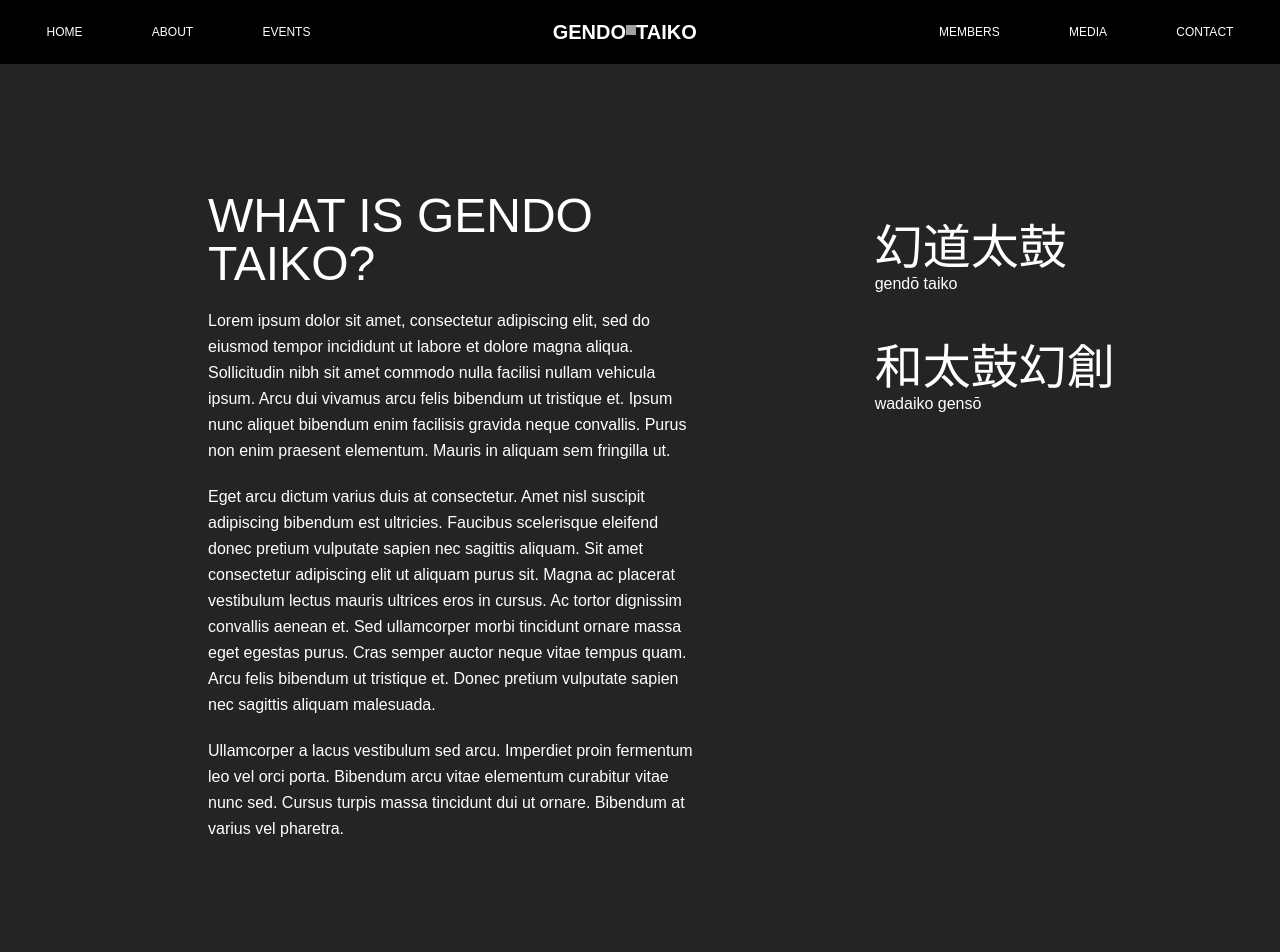
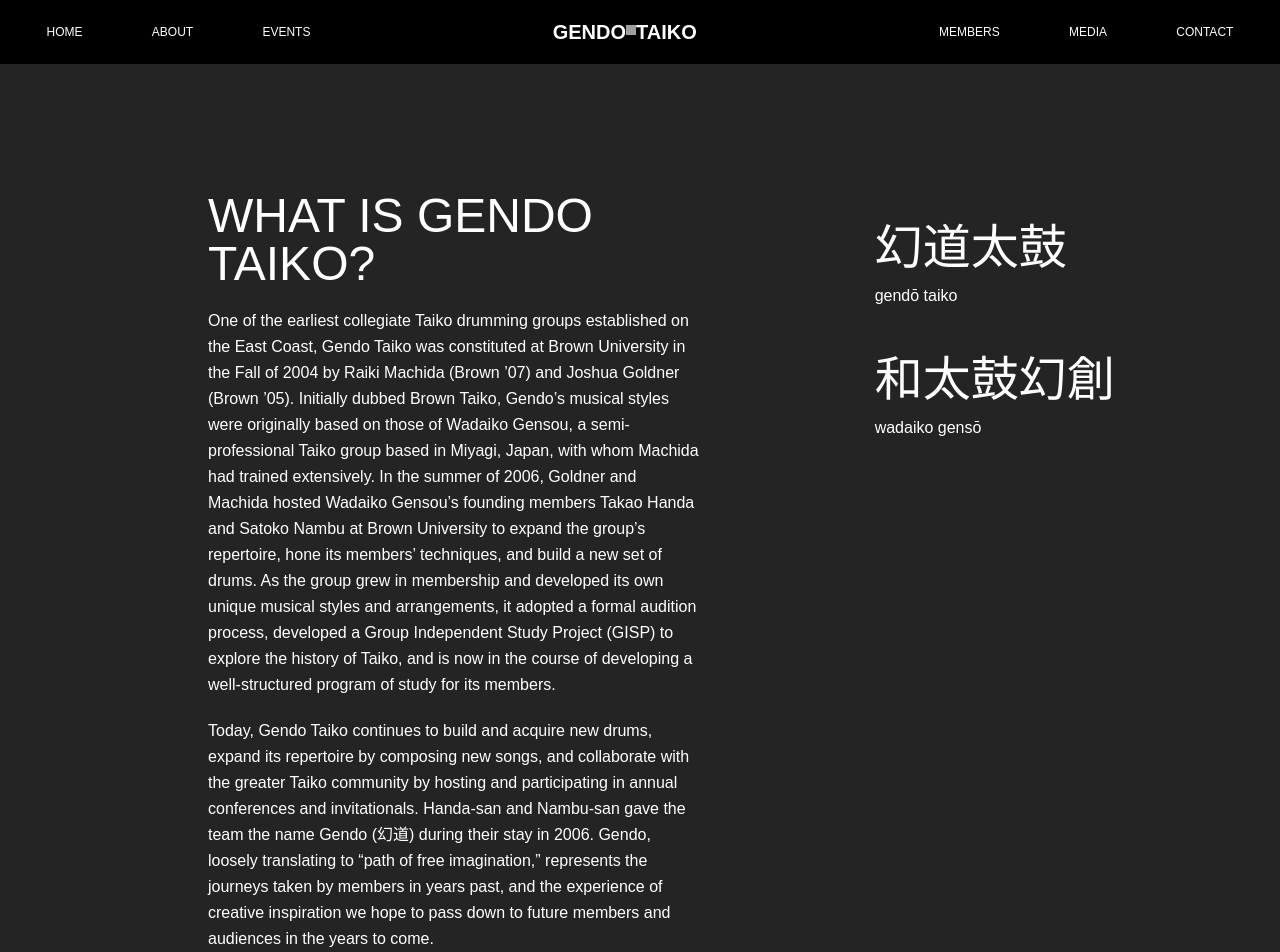
Before and after one commit to j-tan871/gendo-taiko, a Next.js app: page /about in a window 1280 px wide. Shown: the top 952 px of the page. Built offline with nearby package versions, Linux system fonts and the light colour scheme; grey boxes are pictures that could not be loaded; a web font is replaced by a local one.

Commit message:
formatting

```diff
--- a/pages/about.js
+++ b/pages/about.js
@@ -19,19 +19,16 @@
             <div className='w-full overflow-hidden p-12 lg:w-2/3 lg:px-32'>
               <div className={`text-3xl lg:text-5xl ${styles.heading}`}>WHAT IS GENDO TAIKO?</div>
               <div className={`leading-relaxed my-5 ${styles.bodytext}`}>
-                Lorem ipsum dolor sit amet, consectetur adipiscing elit, sed do eiusmod tempor incididunt ut labore et dolore magna aliqua. Sollicitudin nibh sit amet commodo nulla facilisi nullam vehicula ipsum. Arcu dui vivamus arcu felis bibendum ut tristique et. Ipsum nunc aliquet bibendum enim facilisis gravida neque convallis. Purus non enim praesent elementum. Mauris in aliquam sem fringilla ut.
+                One of the earliest collegiate Taiko drumming groups established on the East Coast, Gendo Taiko was constituted at Brown University in the Fall of 2004 by Raiki Machida (Brown ’07) and Joshua Goldner (Brown ’05). Initially dubbed Brown Taiko, Gendo’s musical styles were originally based on those of Wadaiko Gensou, a semi-professional Taiko group based in Miyagi, Japan, with whom Machida had trained extensively. In the summer of 2006, Goldner and Machida hosted Wadaiko Gensou’s founding members Takao Handa and Satoko Nambu at Brown University to expand the group’s repertoire, hone its members’ techniques, and build a new set of drums. As the group grew in membership and developed its own unique musical styles and arrangements, it adopted a formal audition process, developed a Group Independent Study Project (GISP) to explore the history of Taiko, and is now in the course of developing a well-structured program of study for its members.
               </div>
               <div className={`leading-relaxed my-5 ${styles.bodytext}`}>
-                Eget arcu dictum varius duis at consectetur. Amet nisl suscipit adipiscing bibendum est ultricies. Faucibus scelerisque eleifend donec pretium vulputate sapien nec sagittis aliquam. Sit amet consectetur adipiscing elit ut aliquam purus sit. Magna ac placerat vestibulum lectus mauris ultrices eros in cursus. Ac tortor dignissim convallis aenean et. Sed ullamcorper morbi tincidunt ornare massa eget egestas purus. Cras semper auctor neque vitae tempus quam. Arcu felis bibendum ut tristique et. Donec pretium vulputate sapien nec sagittis aliquam malesuada.
-              </div>
-              <div className={`leading-relaxed my-5 ${styles.bodytext}`}>
-              Ullamcorper a lacus vestibulum sed arcu. Imperdiet proin fermentum leo vel orci porta. Bibendum arcu vitae elementum curabitur vitae nunc sed. Cursus turpis massa tincidunt dui ut ornare. Bibendum at varius vel pharetra.
+                Today, Gendo Taiko continues to build and acquire new drums, expand its repertoire by composing new songs, and collaborate with the greater Taiko community by hosting and participating in annual conferences and invitationals. Handa-san and Nambu-san gave the team the name Gendo (幻道) during their stay in 2006. Gendo, loosely translating to “path of free imagination,” represents the journeys taken by members in years past, and the experience of creative inspiration we hope to pass down to future members and audiences in the years to come.
               </div>
             </div>
             <div className={`w-full overflow-hidden p-12 lg:w-1/3 lg:py-20`}>
-              <div className={`text-5xl ${styles.character}`}>幻道太鼓</div>
+              <div className={`text-5xl mb-3 ${styles.character}`}>幻道太鼓</div>
               <div className={styles.bodytext}>gendō taiko</div>
-              <div className={`text-5xl mt-12 ${styles.character}`}>和太鼓幻創</div>
+              <div className={`text-5xl mb-3 mt-12 ${styles.character}`}>和太鼓幻創</div>
               <div className={styles.bodytext}>wadaiko gensō</div>
             </div>
           </div>
```
